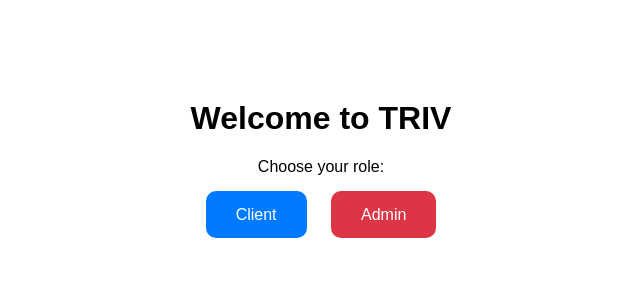
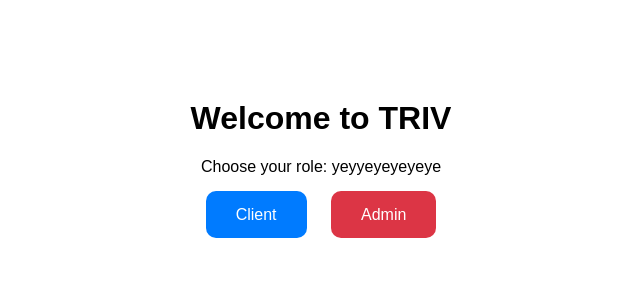
Before and after one commit to lewisgecarabe/triv-website, a PHP site: page / in a window 1280 px wide. Shown: the top 300 px of the page, without its empty margins (319-959 px from the left). Run offline with PHP 8.4, Linux system fonts and the light colour scheme.

Commit message:
Describe what you changed

```diff
--- a/index.php
+++ b/index.php
@@ -15,7 +15,7 @@
   <!-- Role Selection -->
   <div id="role-selector" style="display: none;">
     <h1>Welcome to TRIV</h1>
-    <p>Choose your role:</p>
+    <p>Choose your role: yeyyeyeyeyeye</p>
     <div class="buttons">
       <a href="public/index.php" class="btn client-btn">Client</a>
       <a href="admin/admin.php" class="btn admin-btn">Admin</a>
```
